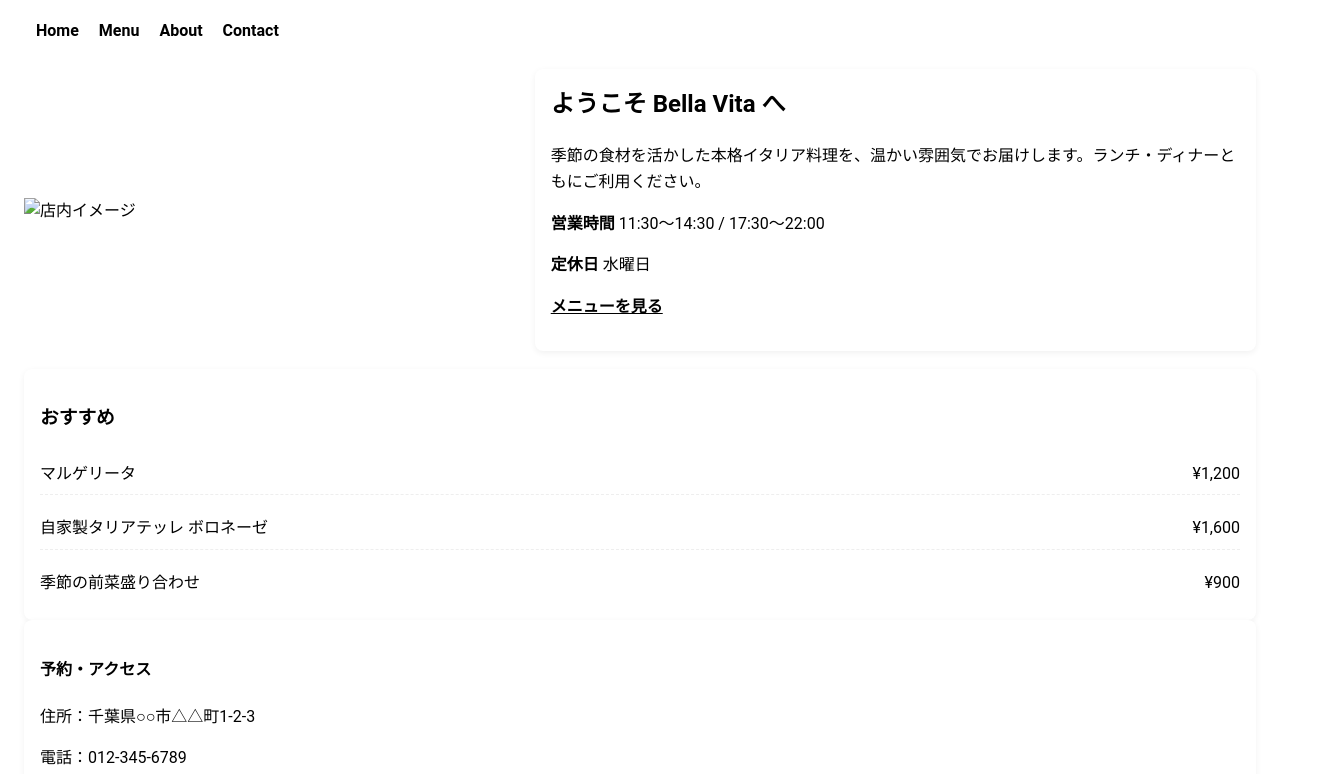
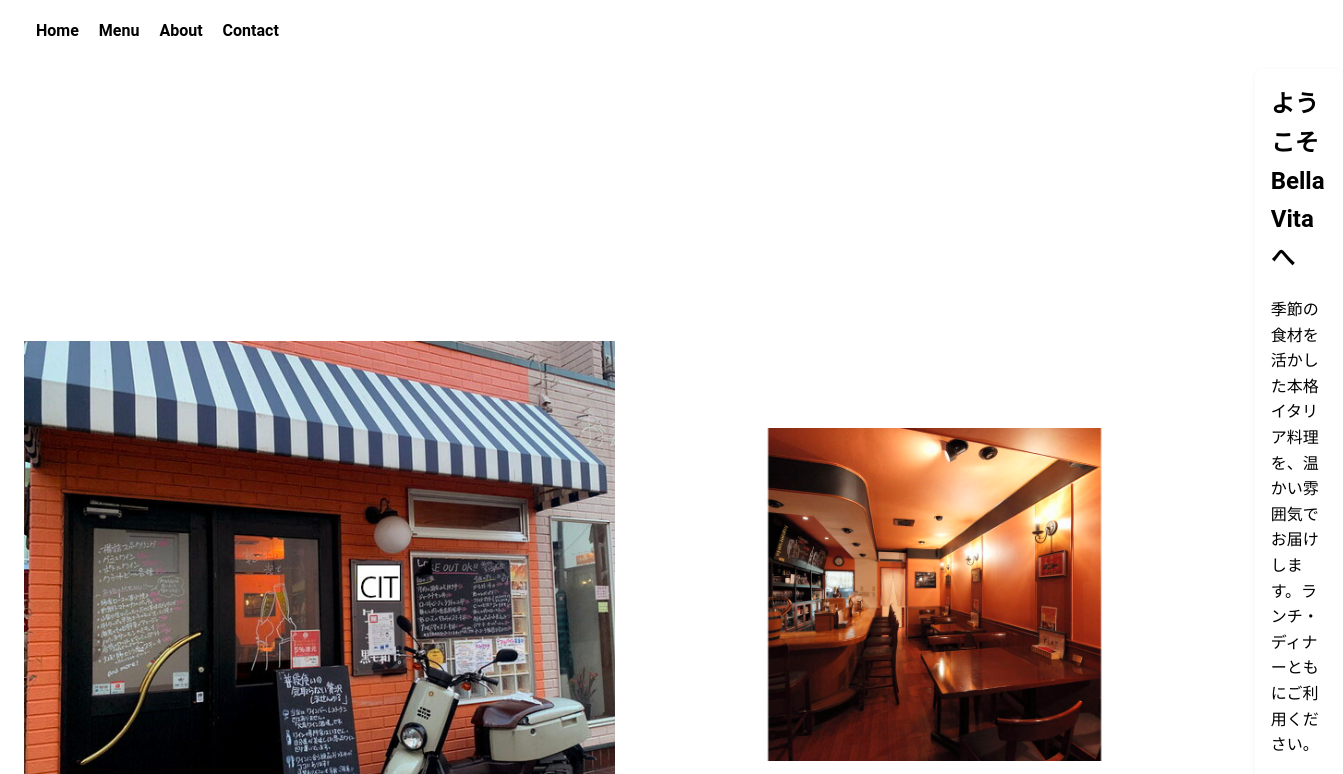
Before and after one commit to tasuku02203262-source/vcd5, a plain HTML site: page index.html in a window 1280 px wide. Shown: the part 122-896 px from the top of the page, 1343 px wide, since content can reach past the window. Drawn offline with Linux system fonts and the light colour scheme.

Commit message:
Add files via upload

```diff
--- a/index.html
+++ b/index.html
@@ -21,7 +21,8 @@
     </nav>
 
     <section class="hero">
-      <img src="images/hero.jpg" alt="店内イメージ">
+      <img src="外観.jpg">
+	<img src="内装2.jpg">
       <div>
         <div class="card">
           <h2 style="color:var(--primary); margin-top:0">ようこそ Bella Vita へ</h2>
```
Also changed, not shown: 内装2.jpg (added), 外観.jpg (added).
